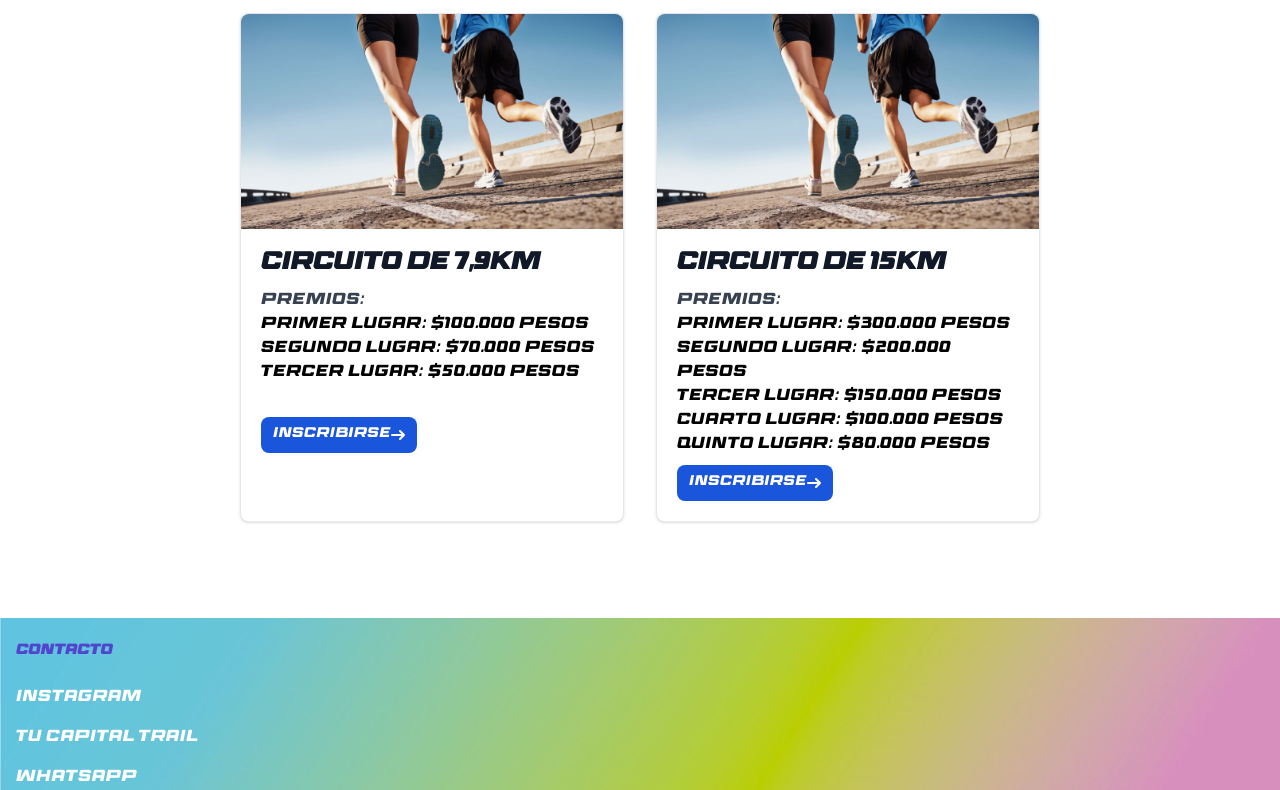
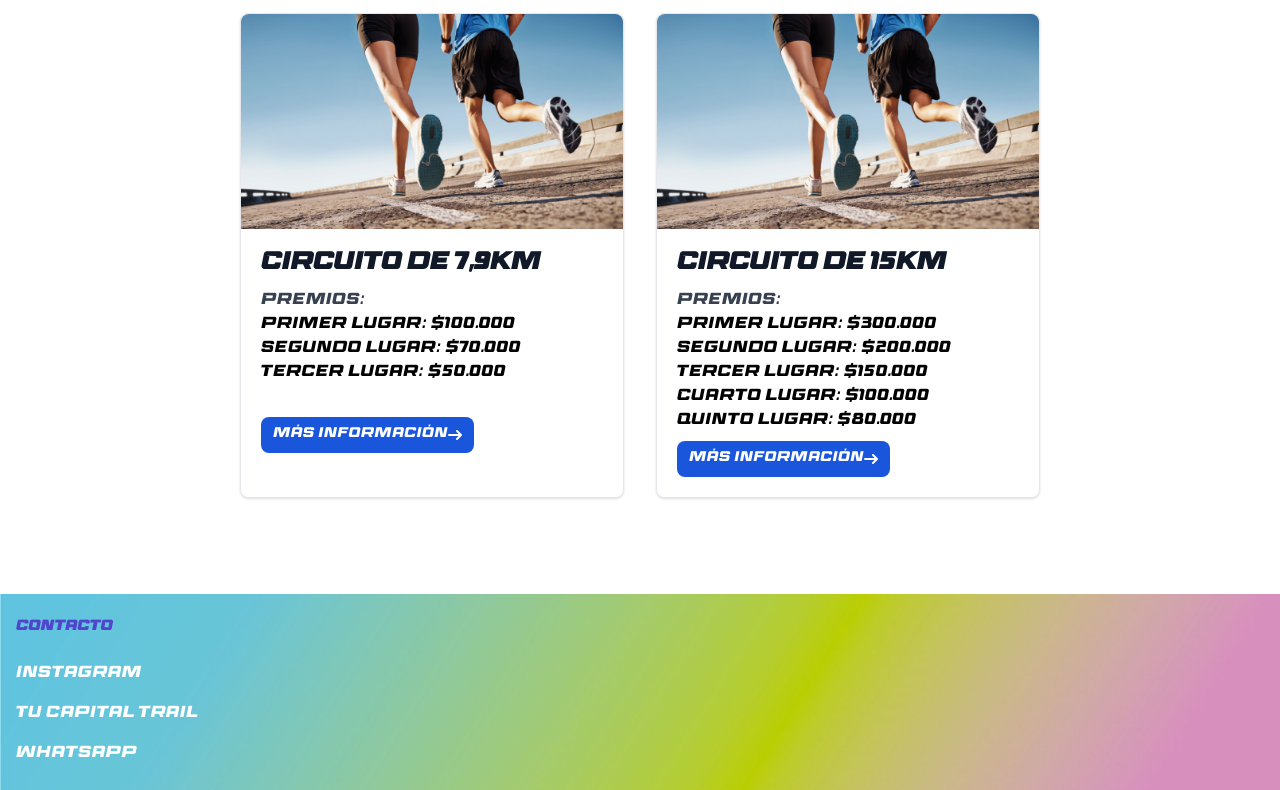
Before and after one commit to sfvc/running, a website: page pages/inscripciones.html in a window 1280 px wide. Shown: the part 229-1019 px from the top of the page. Drawn offline with nearby package versions, Linux system fonts and the light colour scheme.

Commit message:
Nueva vista de ambas carreras

```diff
--- a/pages/inscripciones.html
+++ b/pages/inscripciones.html
@@ -38,10 +38,6 @@
                 <div class="items-center justify-between hidden w-full md:flex md:w-auto md:order-1" id="navbar-sticky">
                     <ul
                         class="bg-main flex flex-col p-4 md:p-0 mt-4 font-medium border border-gray-100 rounded-lg bg-gray-50 md:space-x-8 rtl:space-x-reverse md:flex-row md:mt-0 md:border-0 md:bg-white dark:bg-gray-800 md:dark:bg-gray-900 dark:border-gray-700 bg-navbar">
-                        <li>
-                            <a href="../index.html"
-                                class="block py-2 px-3 text-gray-900 rounded md:hover:bg-transparent hover-navbar md:p-0 md:dark:hover:text-blue-500 dark:text-white dark:hover:bg-gray-700 dark:hover:text-white md:dark:hover:bg-transparent dark:border-gray-700 mt-1 text-white">Inicio</a>
-                        </li>
                         <li>
                             <a href="#"
                                 class="block py-2 px-3 text-gray-900 rounded md:hover:bg-transparent hover-navbar md:p-0 md:dark:hover:text-blue-500 dark:hover:bg-gray-700 md:dark:hover:bg-transparent dark:border-gray-700 mt-1 text-white">Inscripciones</a>
@@ -92,8 +88,6 @@
             </div>
         </nav>
 
-        <!-- Inicio -->
-
         <div>
             <h1 class="mt-8 flex justify-center items-center text-center text-2xl md:text-5xl">
                 INSCRIPCIONES
@@ -106,27 +100,25 @@
                     <img class="rounded-t-lg" src="../assets/images/R5DIK2N5EVHGNJOYANP2CLDGFQ.jpg" alt="" />
                 </a>
                 <div class="p-5">
-                    <a href="#">
-                        <h5 class="mb-2 text-2xl font-bold tracking-tight text-gray-900 dark:text-white">Circuito de
-                            7,9KM</h5>
-                    </a>
+                    <h5 class="mb-2 text-2xl font-bold tracking-tight text-gray-900 dark:text-white">Circuito de
+                        7,9KM</h5>
                     <div>
                         <p class="font-normal text-gray-700 dark:text-gray-400">
                             Premios:
                         </p>
                         <p>
-                            Primer lugar: $100.000 pesos
+                            Primer lugar: $100.000
                         </p>
                         <p>
-                            Segundo lugar: $70.000 pesos
+                            Segundo lugar: $70.000
                         </p>
                         <p class="mb-8">
-                            Tercer lugar: $50.000 pesos
+                            Tercer lugar: $50.000
                         </p>
                     </div>
                     <a href="../pages/circuito7km.html"
                         class="inline-flex items-center px-3 py-2 text-sm font-medium text-center text-white bg-blue-700 rounded-lg hover:bg-blue-800 focus:ring-4 focus:outline-none focus:ring-blue-300 dark:bg-blue-600 dark:hover:bg-blue-700 dark:focus:ring-blue-800">
-                        Inscribirse
+                        Más información
                         <svg class="rtl:rotate-180 w-3.5 h-3.5 ms-2" aria-hidden="true"
                             xmlns="http://www.w3.org/2000/svg" fill="none" viewBox="0 0 14 10">
                             <path stroke="currentColor" stroke-linecap="round" stroke-linejoin="round" stroke-width="2"
@@ -141,33 +133,31 @@
                     <img class="rounded-t-lg" src="../assets/images/R5DIK2N5EVHGNJOYANP2CLDGFQ.jpg" alt="" />
                 </a>
                 <div class="p-5">
-                    <a href="#">
-                        <h5 class="mb-2 text-2xl font-bold tracking-tight text-gray-900 dark:text-white">Circuito de
-                            15KM</h5>
-                    </a>
+                    <h5 class="mb-2 text-2xl font-bold tracking-tight text-gray-900 dark:text-white">Circuito de
+                        15KM</h5>
                     <div>
                         <p class="font-normal text-gray-700 dark:text-gray-400">
                             Premios:
                         </p>
                         <p>
-                            Primer lugar: $300.000 pesos
+                            Primer lugar: $300.000
                         </p>
                         <p>
-                            Segundo lugar: $200.000 pesos
+                            Segundo lugar: $200.000
                         </p>
                         <p>
-                            Tercer lugar: $150.000 pesos
+                            Tercer lugar: $150.000
                         </p>
                         <p>
-                            Cuarto lugar: $100.000 pesos
+                            Cuarto lugar: $100.000
                         </p>
                         <p class="mb-2">
-                            Quinto lugar: $80.000 pesos
+                            Quinto lugar: $80.000
                         </p>
                     </div>
                     <a href="../pages/circuito15km.html"
                         class="inline-flex items-center px-3 py-2 text-sm font-medium text-center text-white bg-blue-700 rounded-lg hover:bg-blue-800 focus:ring-4 focus:outline-none focus:ring-blue-300 dark:bg-blue-600 dark:hover:bg-blue-700 dark:focus:ring-blue-800">
-                        Inscribirse
+                        Más información
                         <svg class="rtl:rotate-180 w-3.5 h-3.5 ms-2" aria-hidden="true"
                             xmlns="http://www.w3.org/2000/svg" fill="none" viewBox="0 0 14 10">
                             <path stroke="currentColor" stroke-linecap="round" stroke-linejoin="round" stroke-width="2"
```
Also changed, not shown: css/index.css (+19 -0 lines), pages/circuito15km.html (+45 -11 lines), pages/circuito7km.html (+58 -21 lines).
